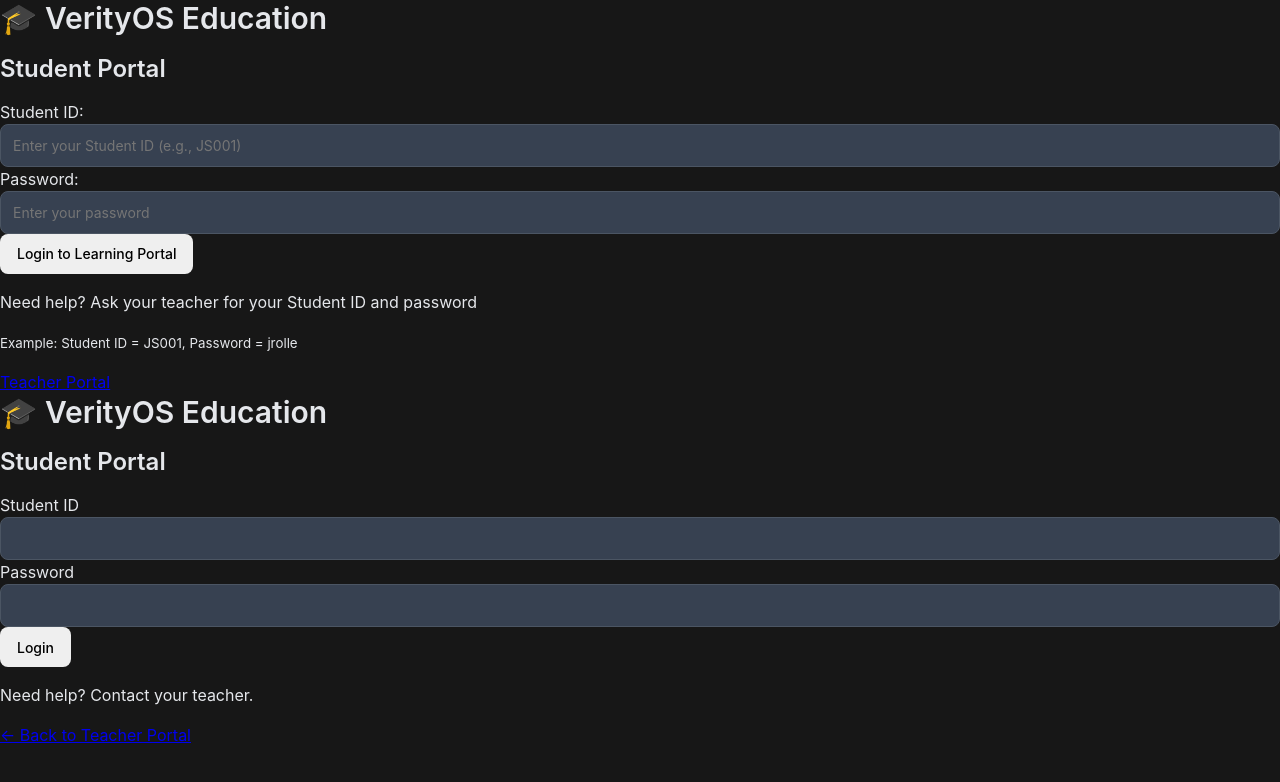
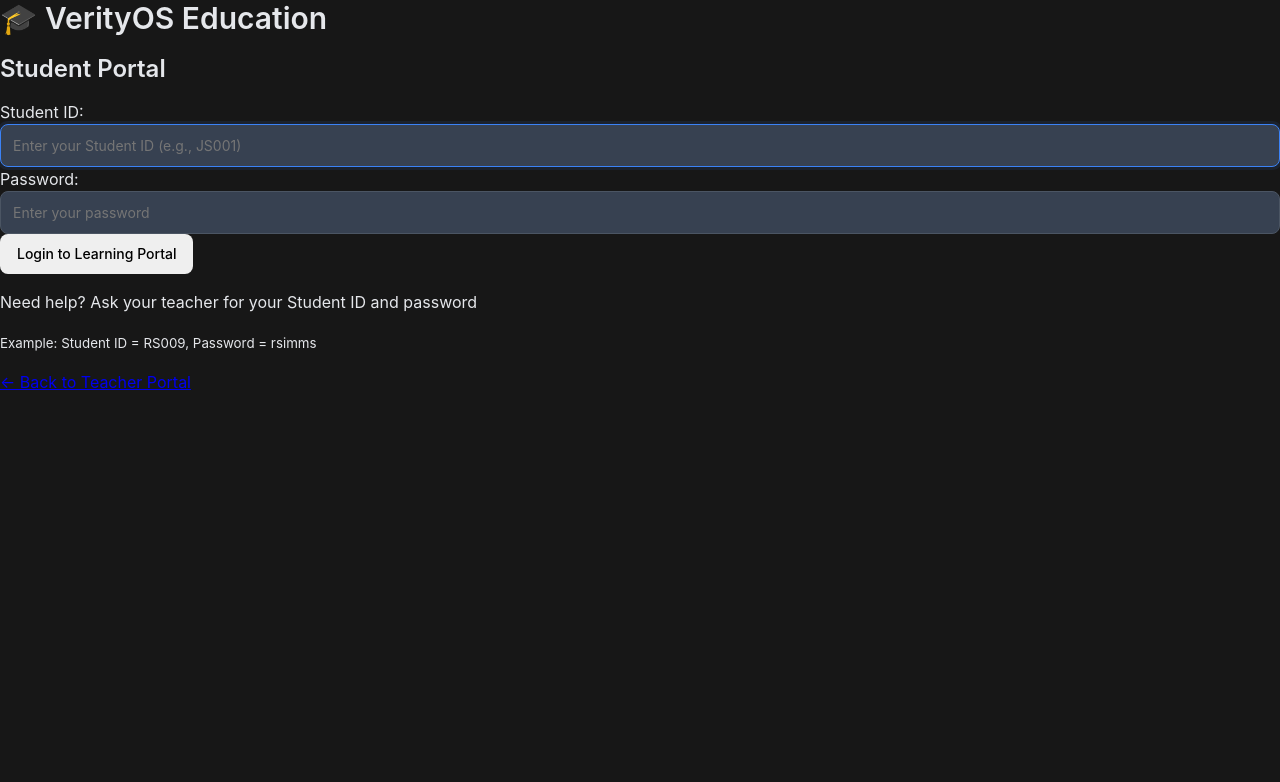
Before and after one commit to salutethegenius/verityos-education-agents, a Flask app: page /student-login in a window 1280 px wide. Shown: the top 782 px of the page. Run offline with Flask 3, Linux system fonts and the light colour scheme.

Commit message:
Assistant checkpoint: Fixed student login interface issues
Assistant generated file changes:
- web/templates/student_login.html: Clean up duplicate HTML and fix form consistency
- web/static/css/style.css: Add proper styling for error and success messages

---

User prompt:

check student login internface

Replit-Commit-Author: Assistant
Replit-Commit-Session-Id: 9587ad58-3e98-4cf0-b8d3-62befb0e3892

```diff
--- a/web/templates/student_login.html
+++ b/web/templates/student_login.html
@@ -1,4 +1,3 @@
-
 <!DOCTYPE html>
 <html lang="en">
 <head>
@@ -16,119 +15,50 @@
             <form id="student-login-form">
                 <div class="form-group">
                     <label for="student-id">Student ID:</label>
-                    <input type="text" id="student-id" name="student-id" placeholder="Enter your Student ID (e.g., JS001)" required>
+                    <input type="text" id="student-id" name="student_id" placeholder="Enter your Student ID (e.g., JS001)" required>
                 </div>
 
                 <div class="form-group">
                     <label for="student-password">Password:</label>
-                    <input type="password" id="student-password" name="student-password" placeholder="Enter your password" required>
+                    <input type="password" id="student-password" name="password" placeholder="Enter your password" required>
                 </div>
 
                 <button type="submit" class="login-btn">Login to Learning Portal</button>
             </form>
 
+            <div id="error-message" class="error-message" style="display: none;"></div>
+            <div id="success-message" class="success-message" style="display: none;"></div>
+
             <div class="login-footer">
                 <p>Need help? Ask your teacher for your Student ID and password</p>
-                <p><small>Example: Student ID = JS001, Password = jrolle</small></p>
-                <a href="/">Teacher Portal</a>
-            </div>
-        </div>
-    </div>
-
-    <script>
-        document.getElementById('student-login-form').addEventListener('submit', function(e) {
-            e.preventDefault();
-
-            const studentId = document.getElementById('student-id').value;
-            const password = document.getElementById('student-password').value;
-
-            // Validate credentials with server
-            fetch('/api/validate-student', {
-                method: 'POST',
-                headers: {
-                    'Content-Type': 'application/json',
-                },
-                body: JSON.stringify({
-                    student_id: studentId,
-                    password: password
-                })
-            })
-            .then(response => response.json())
-            .then(data => {
-                if (data.success) {
-                    // Store student info in session
-                    sessionStorage.setItem('student_id', studentId);
-                    sessionStorage.setItem('student_name', data.student_name);
-
-                    // Redirect to student interface
-                    window.location.href = `/student?id=${studentId}&name=${encodeURIComponent(data.student_name)}`;
-                } else {
-                    alert('Invalid credentials. Please check your Student ID and password.');
-                }
-            })
-            .catch(error => {
-                console.error('Login error:', error);
-                alert('Login failed. Please try again.');
-            });
-        });
-    </script>
-</body>
-</html>
-<!DOCTYPE html>
-<html lang="en">
-<head>
-    <meta charset="UTF-8">
-    <meta name="viewport" content="width=device-width, initial-scale=1.0">
-    <title>VerityOS Education - Student Login</title>
-    <link rel="stylesheet" href="/static/css/style.css">
-</head>
-<body>
-    <div class="login-container">
-        <div class="login-card">
-            <h1>🎓 VerityOS Education</h1>
-            <h2>Student Portal</h2>
-
-            <form id="login-form">
-                <div class="form-group">
-                    <label for="student-id">Student ID</label>
-                    <input type="text" id="student-id" name="student_id" required>
-                </div>
-
-                <div class="form-group">
-                    <label for="password">Password</label>
-                    <input type="password" id="password" name="password" required>
-                </div>
-
-                <button type="submit" class="login-btn">Login</button>
-            </form>
-
-            <div id="error-message" style="color: red; margin-top: 10px; display: none;"></div>
-
-            <div class="login-footer">
-                <p>Need help? Contact your teacher.</p>
+                <p><small>Example: Student ID = RS009, Password = rsimms</small></p>
                 <a href="/">← Back to Teacher Portal</a>
             </div>
         </div>
     </div>
 
     <script>
-        document.getElementById('login-form').addEventListener('submit', async function(e) {
+        document.getElementById('student-login-form').addEventListener('submit', async function(e) {
             e.preventDefault();
 
             const studentId = document.getElementById('student-id').value.trim();
-            const password = document.getElementById('password').value.trim();
+            const password = document.getElementById('student-password').value.trim();
             const errorDiv = document.getElementById('error-message');
+            const successDiv = document.getElementById('success-message');
             const submitBtn = document.querySelector('.login-btn');
 
+            // Hide previous messages
+            errorDiv.style.display = 'none';
+            successDiv.style.display = 'none';
+
             if (!studentId || !password) {
-                errorDiv.textContent = 'Please enter both Student ID and Password';
-                errorDiv.style.display = 'block';
+                showError('Please enter both Student ID and Password');
                 return;
             }
 
+            // Show loading state
             submitBtn.disabled = true;
             submitBtn.textContent = 'Logging in...';
-            errorDiv.style.display = 'none';
 
             try {
                 const response = await fetch('/api/validate-student', {
@@ -145,25 +75,45 @@
                 const data = await response.json();
 
                 if (data.success) {
-                    // Store student info and redirect
+                    // Store student info
                     sessionStorage.setItem('student_id', studentId);
                     sessionStorage.setItem('student_name', data.student_name);
                     sessionStorage.setItem('student_grade', data.grade);
 
-                    window.location.href = `/student?id=${encodeURIComponent(studentId)}&name=${encodeURIComponent(data.student_name)}`;
+                    showSuccess(`Welcome ${data.student_name}! Redirecting...`);
+
+                    // Redirect after short delay
+                    setTimeout(() => {
+                        window.location.href = `/student?id=${encodeURIComponent(studentId)}&name=${encodeURIComponent(data.student_name)}`;
+                    }, 1000);
                 } else {
-                    errorDiv.textContent = data.message || 'Login failed';
-                    errorDiv.style.display = 'block';
+                    showError(data.message || 'Invalid credentials. Please check your Student ID and password.');
                 }
 
             } catch (error) {
                 console.error('Login error:', error);
-                errorDiv.textContent = 'Connection error. Please try again.';
-                errorDiv.style.display = 'block';
+                showError('Connection error. Please try again.');
             } finally {
                 submitBtn.disabled = false;
-                submitBtn.textContent = 'Login';
+                submitBtn.textContent = 'Login to Learning Portal';
             }
+        });
+
+        function showError(message) {
+            const errorDiv = document.getElementById('error-message');
+            errorDiv.textContent = message;
+            errorDiv.style.display = 'block';
+        }
+
+        function showSuccess(message) {
+            const successDiv = document.getElementById('success-message');
+            successDiv.textContent = message;
+            successDiv.style.display = 'block';
+        }
+
+        // Auto-focus on student ID field
+        document.addEventListener('DOMContentLoaded', function() {
+            document.getElementById('student-id').focus();
         });
     </script>
 </body>
```
Also changed, not shown: web/static/css/style.css (+34 -0 lines).
